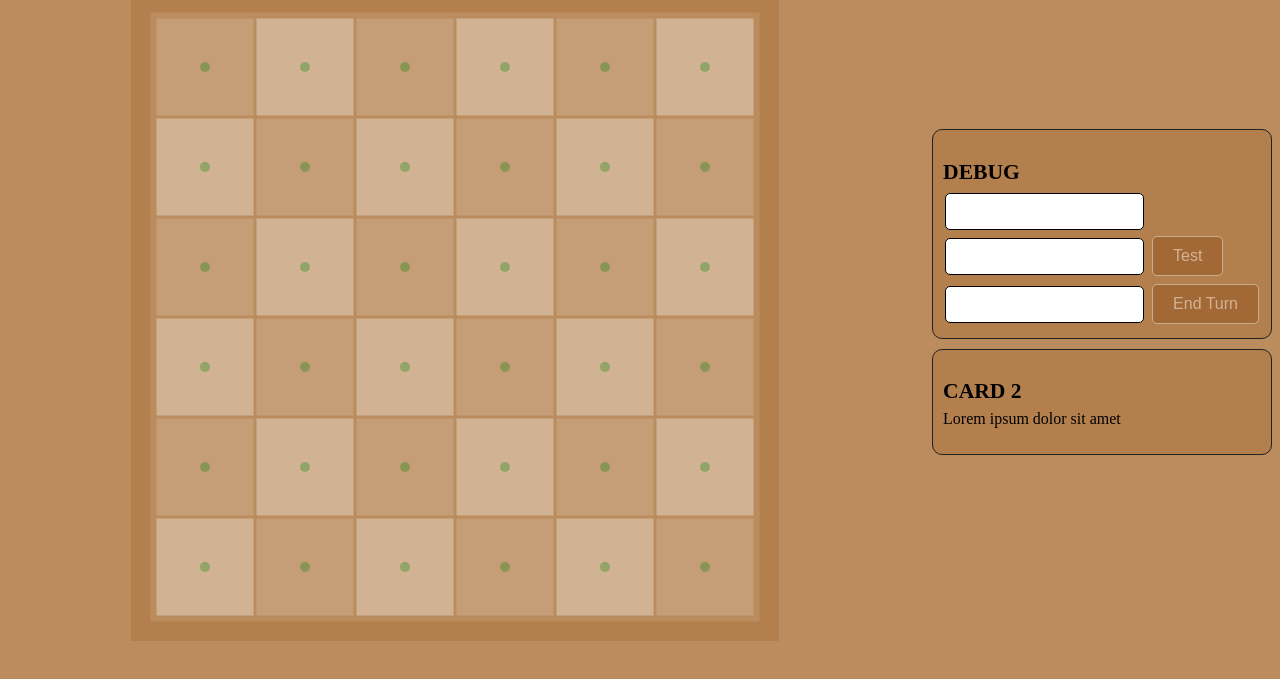
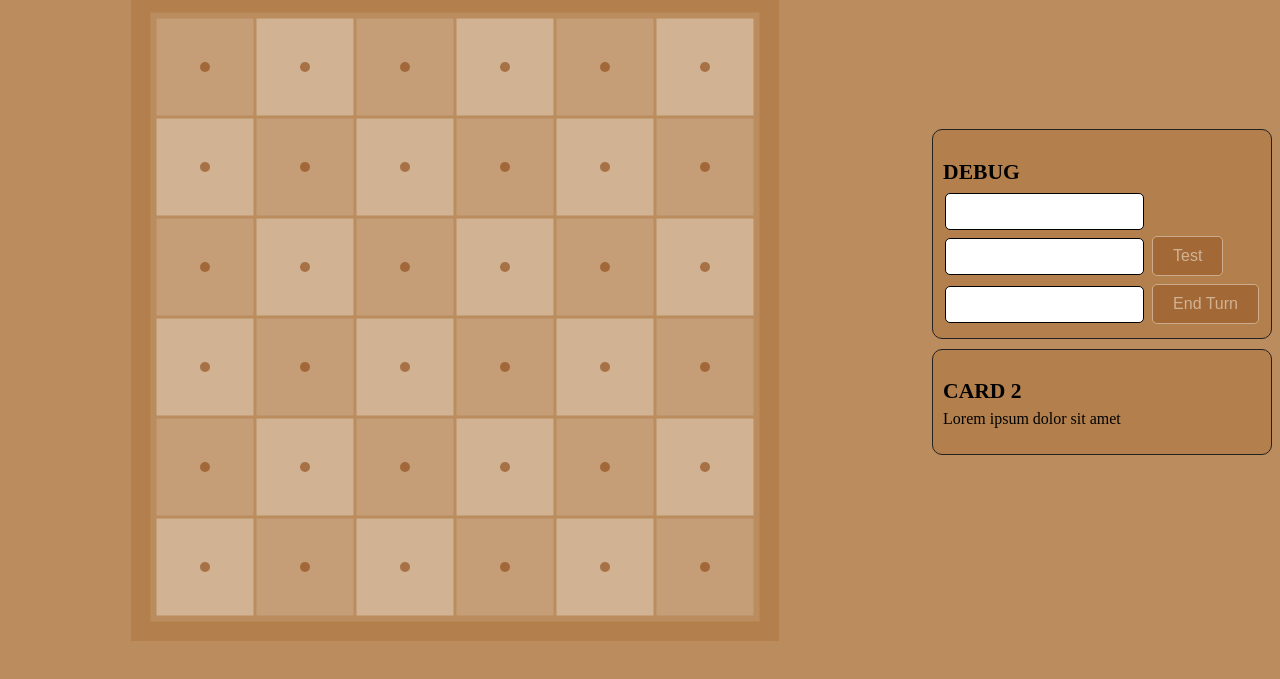
Before and after one commit to Mallexim/Igrosk, a plain HTML site: page web/index.html in a window 1280 px wide. Shown: the part 41-720 px from the top of the page. Drawn offline with Linux system fonts and the light colour scheme.

Commit message:
Change highlight colour

```diff
--- a/web/style.css
+++ b/web/style.css
@@ -164,7 +164,8 @@
   display: block;
   width: 10px;
   height: 10px;
-  background-color: rgba(0, 128, 0, 0.3);
+  background-color: #8B4513;
+  opacity: 0.6;
   position: absolute;
   top: 50%;
   left: 50%;
```
